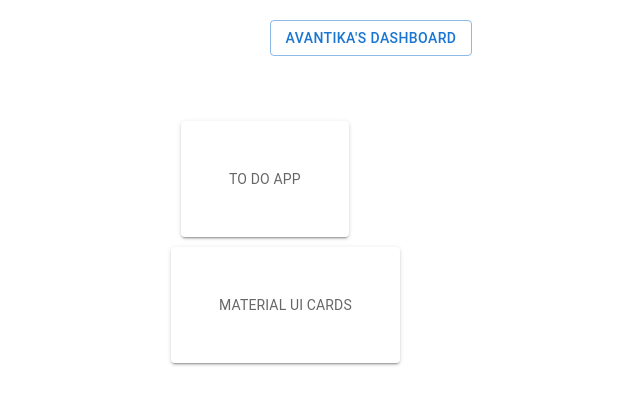
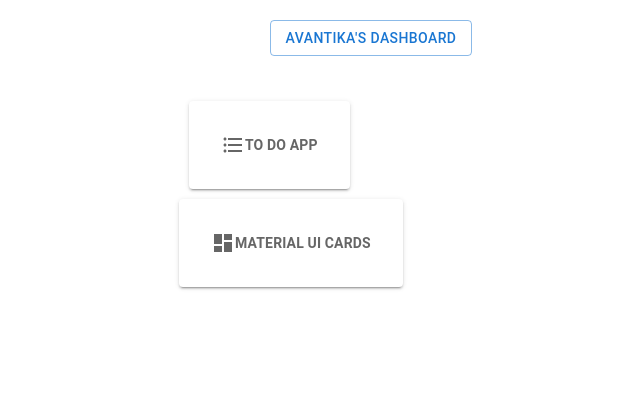
Before and after one commit to avantikasathaye/playground, a React (Create React App) app: page / in a window 1280 px wide. Shown: the top 404 px of the page, without its empty margins (269-909 px from the left). Built offline with nearby package versions, Linux system fonts and the light colour scheme.

Commit message:
Updates CSS and icons

```diff
--- a/package.json
+++ b/package.json
@@ -5,6 +5,7 @@
   "dependencies": {
     "@emotion/react": "^11.11.1",
     "@emotion/styled": "^11.11.0",
+    "@mui/icons-material": "^5.14.13",
     "@mui/material": "^5.14.13",
     "@testing-library/jest-dom": "^5.17.0",
     "@testing-library/react": "^13.4.0",
--- a/src/ToDoApp/Dashboard.js
+++ b/src/ToDoApp/Dashboard.js
@@ -5,23 +5,29 @@
 import { experimentalStyled as styled } from '@mui/material/styles';
 import { Button } from '@mui/material';
 import { Link } from 'react-router-dom';
+import FormatListBulletedIcon from '@mui/icons-material/FormatListBulleted';
+import DashboardIcon from '@mui/icons-material/Dashboard';
 
 const Item = styled(Button)(({ theme }) => ({
   backgroundColor: theme.palette.mode === 'dark' ? '#1A2027' : '#fff',
   ...theme.typography.body2,
-  padding: theme.spacing(6),
+  padding: theme.spacing(4),
   textAlign: 'center',
   color: theme.palette.text.secondary,
 }));
 
 const Dashboard = () => {
   return (
-    <Box sx={{ flexGrow: 1 , marginTop: "45px"}}>
-      <Grid container spacing={{ xs: 2, md: 5 }} columns={{ xs: 4, sm: 8, md: 12 }} style={{ justifyContent: "center"}}>
+    <Box sx={{ flexGrow: 1 , marginTop: "25px"}}>
+      <Grid container spacing={{ xs: 4, sm: 4, md: 8}} columns={{ xs: 4, sm: 8, md: 12 }} style={{ justifyContent: "center"}}>
 
           <Grid item xs={2} sm={4} md={4} style={{margin: "10px"}}>
-            <Item variant="contained" component={Link} to="/todos" style={{margin: "10px"}}>To Do App</Item>
-            <Item variant="contained" component={Link} to="/cardsexample">Material UI Cards</Item>
+            <Item variant="contained" component={Link} to="/todos" style={{margin: "10px", fontWeight: "bold"}}>
+            <FormatListBulletedIcon />
+              To Do App</Item>
+            <Item variant="contained" component={Link} to="/cardsexample" style={{ fontWeight: "bold"}}>
+              <DashboardIcon />
+              Material UI Cards</Item>
           </Grid>
 
       </Grid>
```
Also changed, not shown: 1 other file (tests, documents, lock files or other folders).
